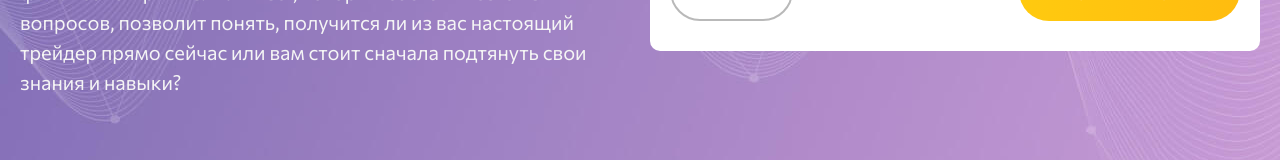
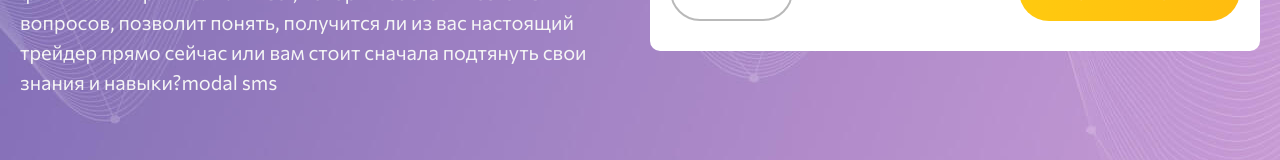
Before and after one commit to boyko1396/online-test, a website: page src/index.pug in a window 1280 px wide. Shown: the part 580-740 px from the top of the page. Drawn offline with nearby package versions, Linux system fonts and the light colour scheme; files that its build step writes are made by us from their sources.

Commit message:
add modal

```diff
--- a/src/index.pug
+++ b/src/index.pug
@@ -15,6 +15,7 @@ body
                 li <span>2</span> минуты
               .content.main__text
                 p Вы приняли решение попробовать себя в качестве трейдера на финансовом рынке. Наш тест, который состоит всего из 7 вопросов, позволит понять, получится ли из вас настоящий трейдер прямо сейчас или вам стоит сначала подтянуть свои знания и навыки?
+                  a.js-modal-sms-init modal sms
           .row__col--6.main__col-form
             .main-form-b
               article.tab-pane.main-form-b__tab.active#tab1
```
Also changed, not shown: build/index.html.
